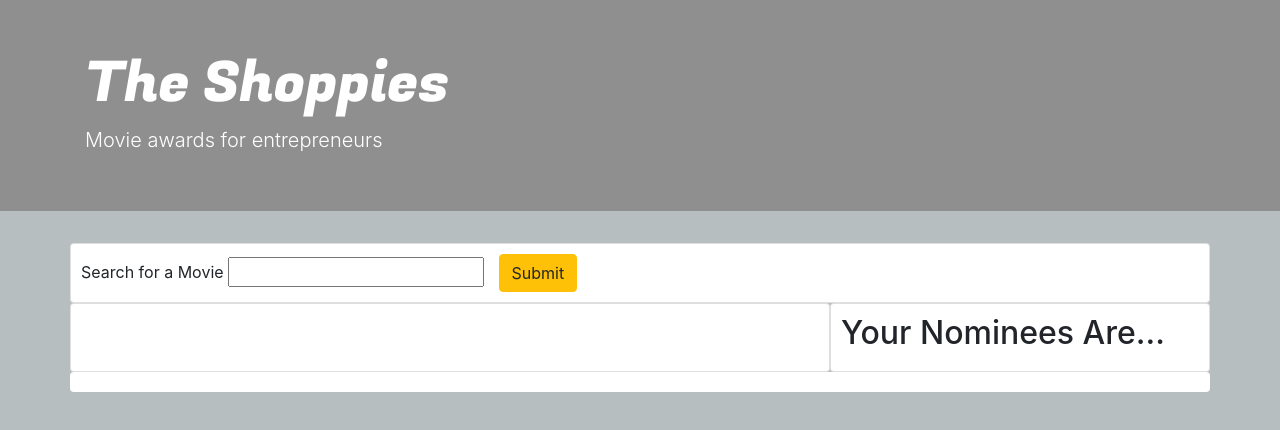
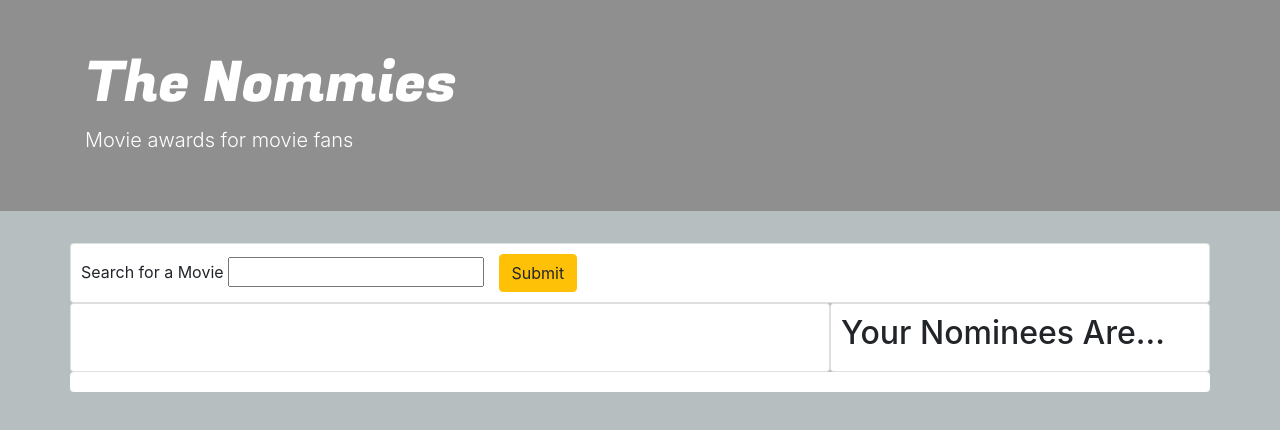
Before and after one commit to alyssahellrung/movieNommies, a plain HTML site: page index.html in a window 1280 px wide. Drawn offline with nearby package versions, Linux system fonts and the light colour scheme.

Commit message:
adjusted titles in html

```diff
--- a/index.html
+++ b/index.html
@@ -10,15 +10,15 @@
   <link href="https://fonts.googleapis.com/css2?family=Fugaz+One&display=swap" rel="stylesheet">
   <!-- Link to my stylesheet -->
   <link rel="stylesheet" href="style.css">
-  <title>The Shoppies</title>
+  <title>The Nommies</title>
 </head>
 <body>
 
   <div class="heading">
     <div class="jumbotron jumbotron-fluid">
       <div class="container">
-        <h1 class="display-4">The Shoppies</h1>
-        <p class="lead">Movie awards for entrepreneurs</p>
+        <h1 class="display-4">The Nommies</h1>
+        <p class="lead">Movie awards for movie fans</p>
       </div>
     </div>
   </div>
```
